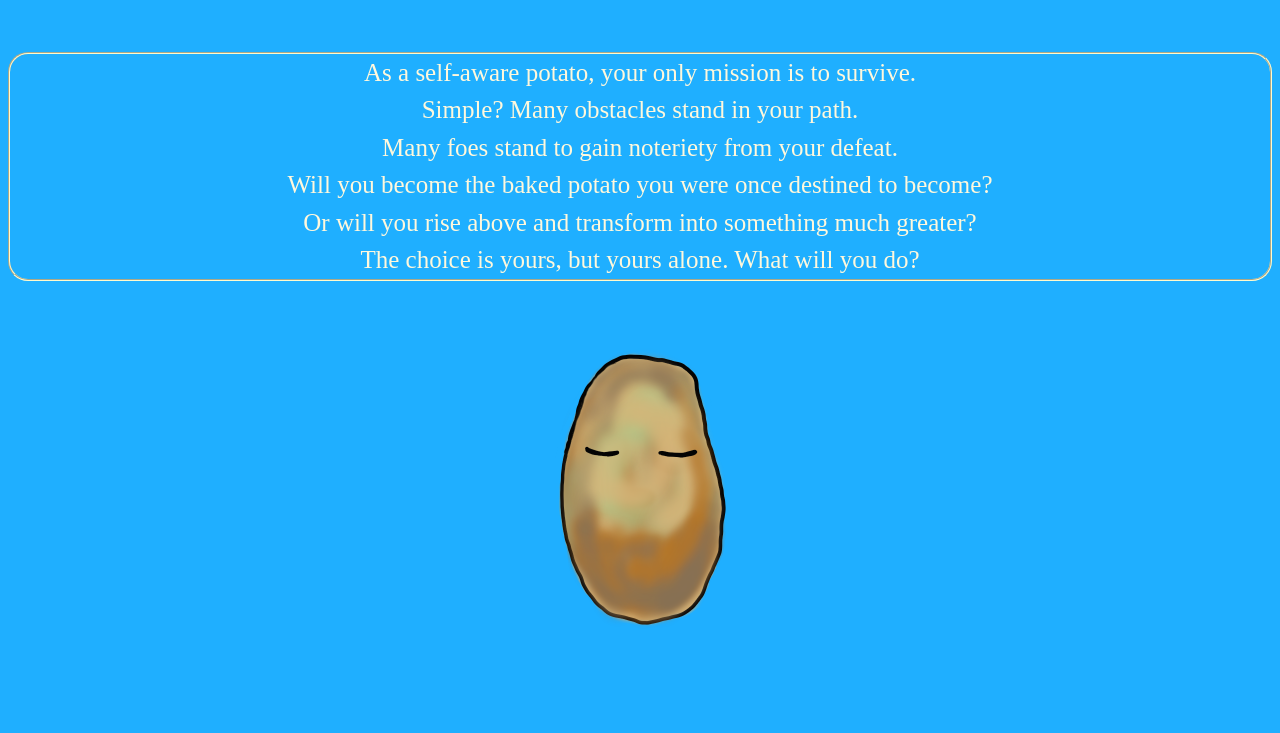
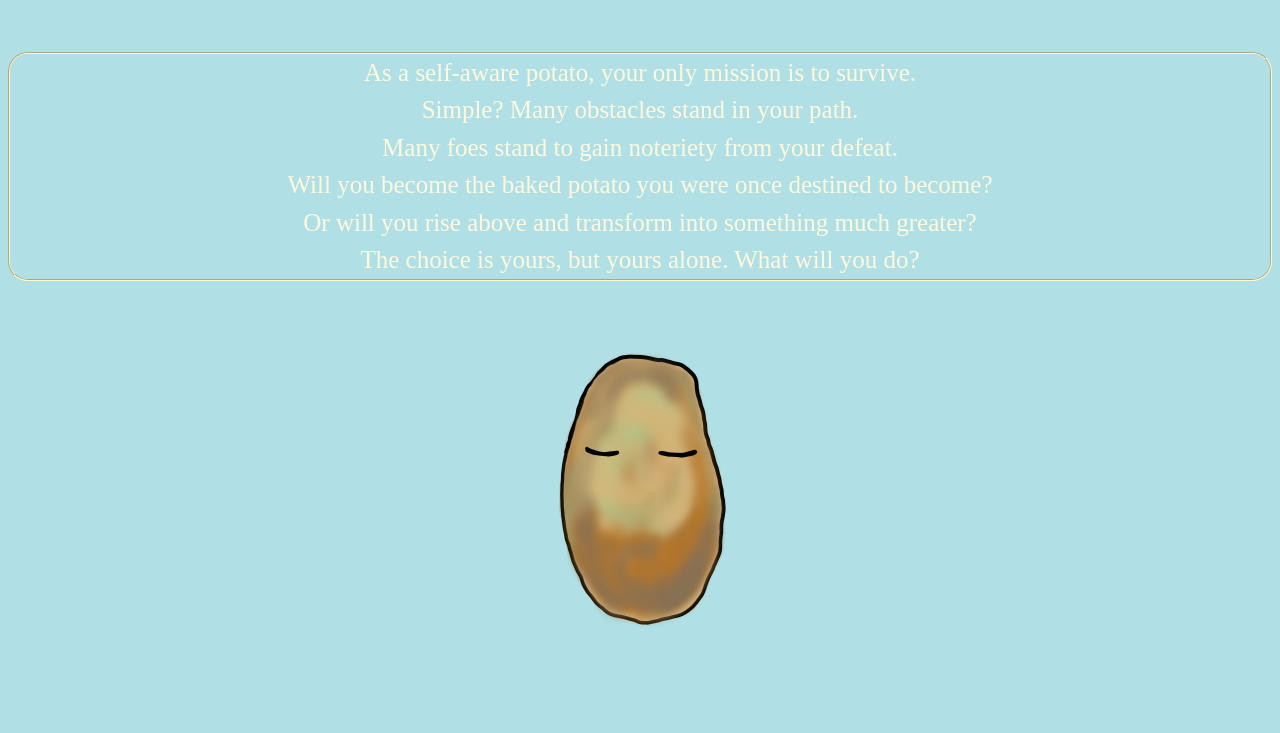
Before and after one commit to ewilsey/MART441, a plain HTML site: page HW-4/index.html in a window 1280 px wide. Shown: the part 75-808 px from the top of the page. Drawn offline with Linux system fonts and the light colour scheme.

Commit message:
Update style.css

```diff
--- a/HW-4/style.css
+++ b/HW-4/style.css
@@ -1,5 +1,5 @@
 body{
-  background-color: rgba(0, 165, 255, 0.88);
+  background-color: powderblue;
   text-align:center;
 }
 
```
